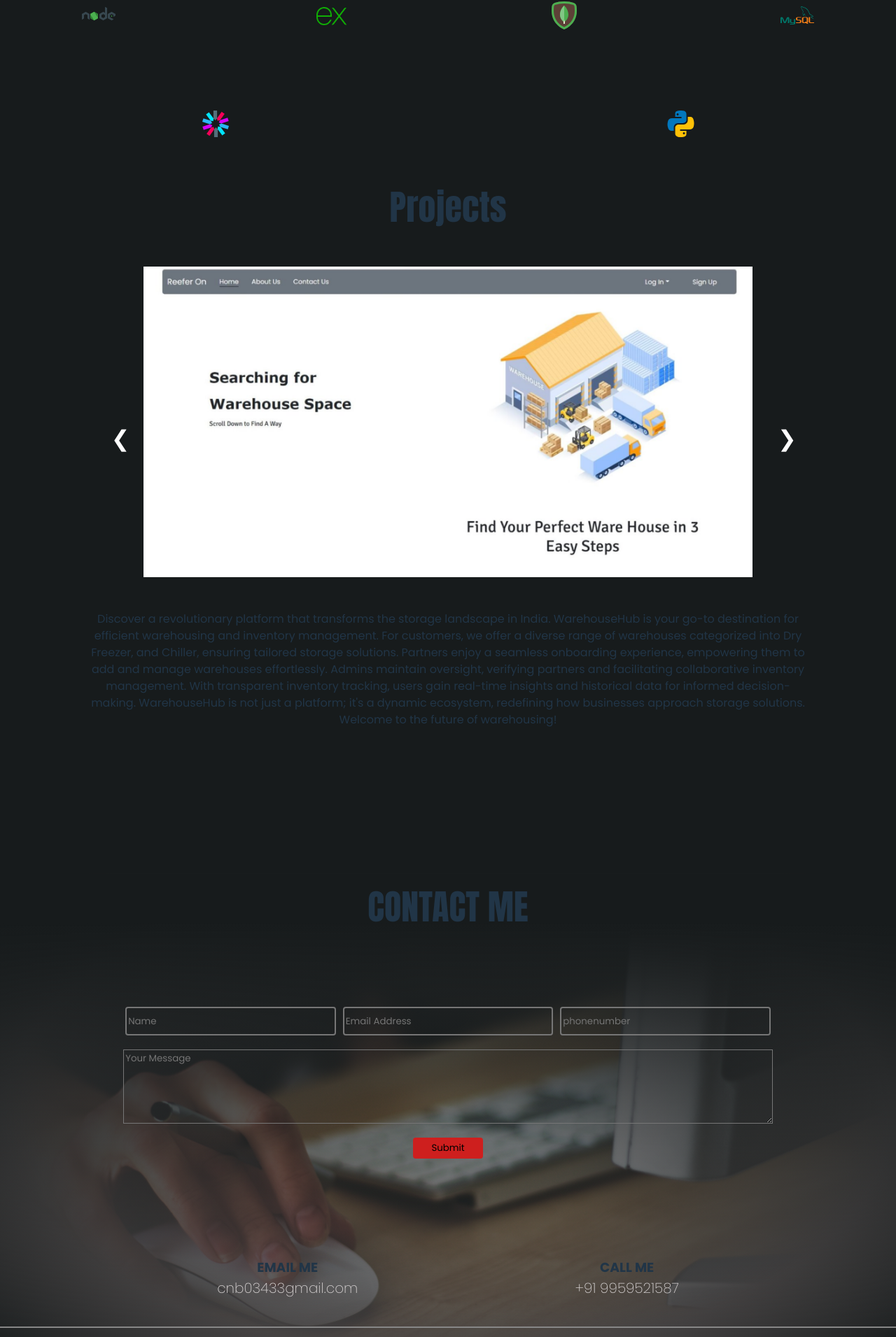
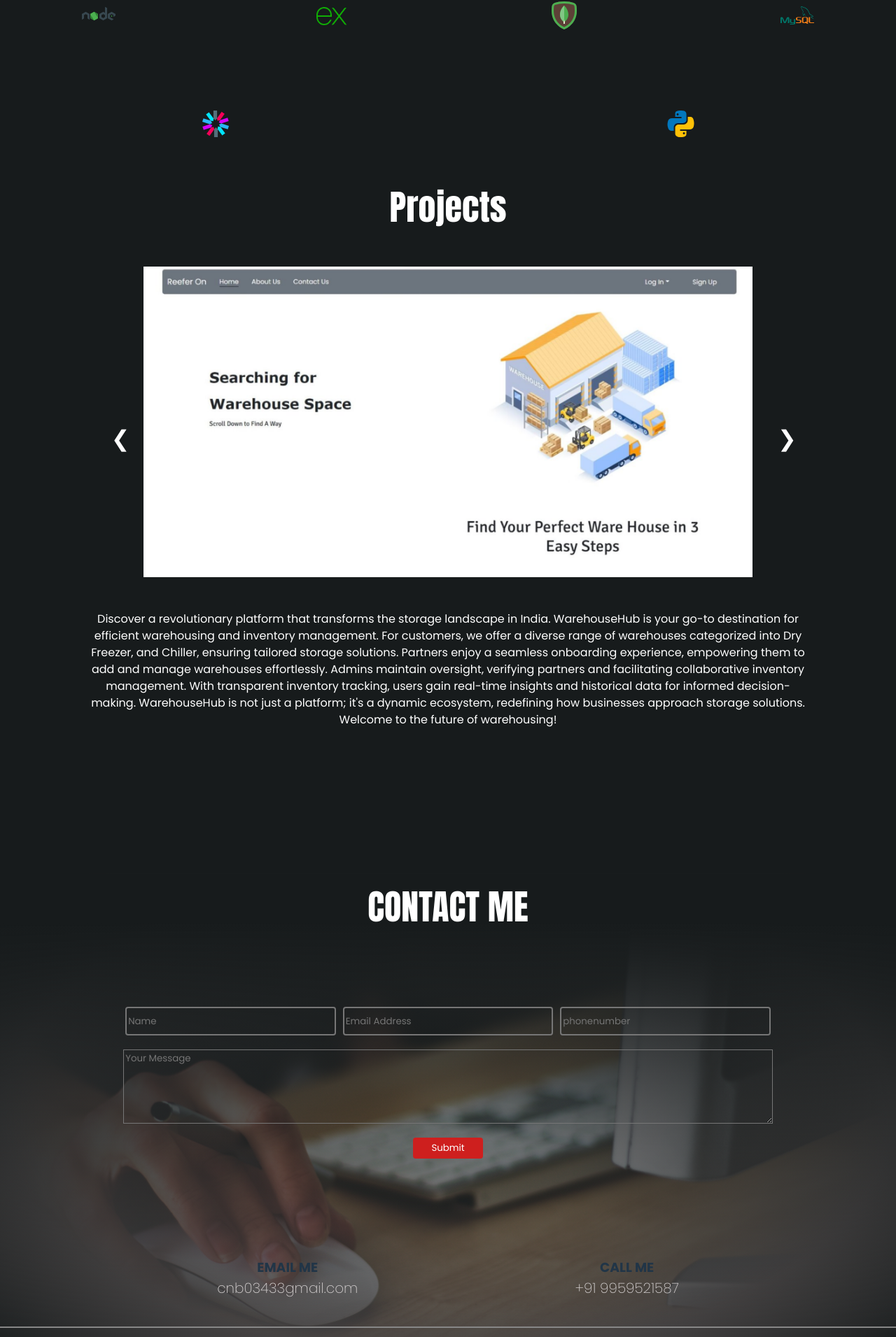
Before and after one commit to NISHANTH1221/portfolio, a React (Vite) app: page / in a window 1280 px wide. Shown: the part 2531-4442 px from the top of the page at 70% size. Built offline with nearby package versions, Linux system fonts and the light colour scheme; a web font is replaced by a local one.

Commit message:
colours issue

```diff
--- a/src/components/contactme/contactme.css
+++ b/src/components/contactme/contactme.css
@@ -20,6 +20,7 @@
   font-size: 50px;
   padding:10px;
   font-weight: 600;
+  color:white;
 }
 .contactbody{
   font-family: "Poppins", sans-serif;
@@ -49,6 +50,7 @@
   gap:10px;
 }
 input{
+  color:white;
   width:33%;
   margin:0px;
   height:35px;
@@ -59,6 +61,7 @@ input{
   font-family: "Poppins", sans-serif;
 }
 textarea{
+  color:white;
   width:90%;
   height:100px;
   margin-left: auto;
@@ -136,6 +139,7 @@ textarea{
   margin-top:10px;
 }
 .copyright p{
+  color:rgb(210, 206, 206);
   margin:0px;
   padding:10px;
 }
--- a/src/components/projectscomponent/imageslider.jsx
+++ b/src/components/projectscomponent/imageslider.jsx
@@ -39,6 +39,7 @@ function Imageslider({slides}){
         cursor:"pointer"
     }
     const projectdescriptionstyle={
+        color:"white",
         textAlign:"center",
         width:"100%",
         height:"auto",
--- a/src/components/projectscomponent/projects.css
+++ b/src/components/projectscomponent/projects.css
@@ -6,6 +6,7 @@
   text-align: center;
 }
 .projectsheading p{
+  color:white;
   font-family: "Anton", sans-serif;
   font-size: 50px;
   padding:20px;
```
